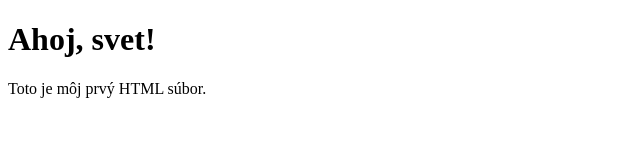
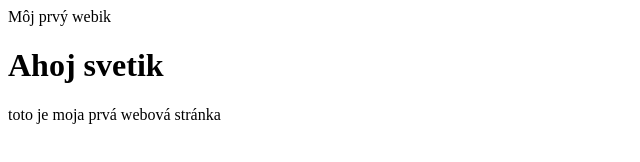
Before and after one commit to AdrianLesko/prvy_web, a plain HTML site: page index.html in a window 1280 px wide. Shown: the whole page, without its empty margins (0-640 px from the left). Drawn offline with Linux system fonts and the light colour scheme.

Commit message:
pridana zakladna kostra html stránky

```diff
--- a/index.html
+++ b/index.html
@@ -1,12 +1,13 @@
 <!DOCTYPE html>
   <html lang="sk">
   <head>
-  <meta charset="UTF-8" />
-  <meta name="viewport" content="width=device-width, initial-scale=1.0" />
-  <title>Môj prvý web</title>
+    <meta charset="UTF-8">
+    <meta name="viewport" content="widht=device-widht, initial-scale=1.0"
+    <title>Môj prvý webik </title>
   </head>
   <body>
-  <h1>Ahoj, svet!</h1>
-  <p>Toto je môj prvý HTML súbor.</p>
+    <H1>Ahoj svetik</H1>
+    <p>toto je moja prvá webová stránka</p>
   </body>
+
   </html>
```
Lines whose indentation alone changed are shown as unchanged.
